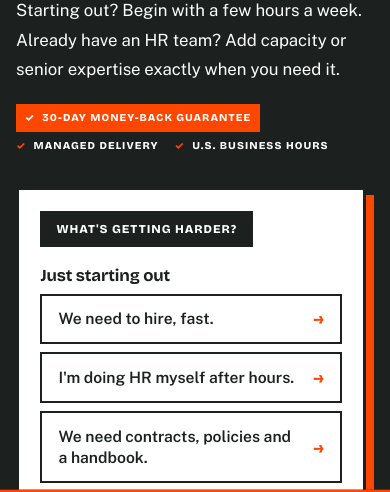
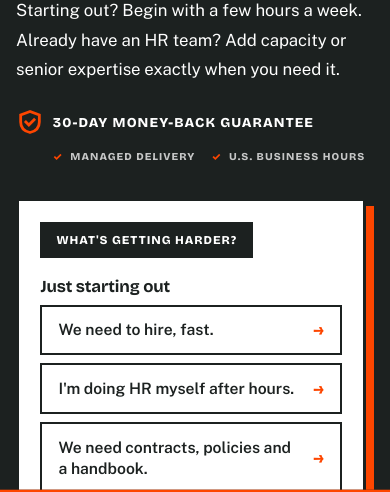
Before and after one commit to sirajsalim/intact-services, a plain HTML site: page index.html in a window 390 px wide. Shown: the part 361-853 px from the top of the page. Drawn offline with nearby package versions, Linux system fonts and the light colour scheme.

Commit message:
Stop the hero trust tags looking like selected options
The orange-filled guarantee tag looked like a selected toggle, and the
outlined tags looked clickable. Show the guarantee as the same shield
line used next to prices, and the other two as plain ticked text.

Co-Authored-By: Claude Opus 5.5 <noreply@anthropic.com>

```diff
--- a/assets/css/site.css
+++ b/assets/css/site.css
@@ -111,11 +111,12 @@ button { font: inherit; color: inherit; cursor: pointer; }
 .hero h1 { margin: 1.1rem 0 1.4rem; font-size: clamp(2.6rem, 1.5rem + 3.6vw, 4.4rem); line-height: .98; letter-spacing: -.045em; text-wrap: balance; }
 .hl { color: var(--o); }
 .lead { max-width: 36rem; font-size: clamp(1.05rem, .95rem + .4vw, 1.1875rem); line-height: 1.75; }
-.hero-tags { display: flex; flex-wrap: wrap; gap: .6rem; margin: 2rem 0 0; padding: 0; list-style: none; }
-.hero-tags li { display: inline-flex; align-items: center; gap: .45rem; border: 2px solid var(--w-25); padding: .45rem .75rem; font-family: var(--ff-h); font-weight: 800; font-size: .72rem; letter-spacing: .1em; text-transform: uppercase; }
+/* Trust line under the hero copy. Plain text, no boxes, so nothing here looks like a button or a selected option. */
+.guarantee.guarantee-hero { margin: 2rem 0 0; font-size: .95rem; }
+.guarantee.guarantee-hero svg { width: 28px; height: 28px; }
+.hero-tags { display: flex; flex-wrap: wrap; gap: .35rem 1.5rem; margin: .7rem 0 0; padding: 0 0 0 calc(28px + .55rem); list-style: none; }
+.hero-tags li { display: inline-flex; align-items: center; gap: .45rem; font-family: var(--ff-h); font-weight: 800; font-size: .72rem; letter-spacing: .1em; text-transform: uppercase; color: var(--w-75); }
 .hero-tags li::before { content: "✓"; color: var(--o); }
-.hero-tags li.is-key { background: var(--o); border-color: var(--o); }
-.hero-tags li.is-key::before { color: var(--w); }
 
 /* In-house comparison under each price: the reason this isn't "just hire someone". */
 .compare { margin: -.5rem 0 .9rem; padding-left: .7rem; border-left: 3px solid var(--o); font-size: .88rem; line-height: 1.45; color: var(--k-80); }
@@ -296,9 +297,9 @@ button { font: inherit; color: inherit; cursor: pointer; }
 @media (max-width: 560px) {
   :root { --pop: 8px; }
   .header-inner .btn-sm { padding: .6rem .8rem; font-size: .78rem; }
-  .hero-tags { margin-top: 1.25rem; gap: .3rem 1rem; }
-  .hero-tags li { padding: 0; border: 0; font-size: .66rem; }
-  .hero-tags li.is-key { padding: .3rem .55rem; }
+  .guarantee.guarantee-hero { margin-top: 1.5rem; font-size: .85rem; }
+  .hero-tags { gap: .3rem 1rem; }
+  .hero-tags li { font-size: .66rem; }
   .panel, .summary, .step-ink { margin-right: var(--pop); }
   .pod-row { grid-template-columns: minmax(0, 1fr) auto; gap: .9rem 1rem; padding: 1rem; }
   .pod-info { grid-column: 1 / -1; }
--- a/index.html
+++ b/index.html
@@ -12,7 +12,7 @@
   <link rel="preconnect" href="https://fonts.gstatic.com" crossorigin>
   <link rel="stylesheet" href="https://fonts.googleapis.com/css2?family=Bricolage+Grotesque:opsz,wght@12..96,700;12..96,800&family=Public+Sans:wght@400;500;600;700&display=swap">
   <!-- Bump ?v= on each release so browsers don't mix old and new files. -->
-  <link rel="stylesheet" href="assets/css/site.css?v=4">
+  <link rel="stylesheet" href="assets/css/site.css?v=5">
 </head>
 <body>
   <a class="skip" href="#main">Skip to content</a>
@@ -43,8 +43,8 @@
           <p class="eyebrow">For startups and established teams</p>
           <h1>Add HR capability, <span class="hl">not HR&nbsp;headcount.</span></h1>
           <p class="lead">Starting out? Begin with a few hours a week. Already have an HR team? Add capacity or senior expertise exactly when you need it.</p>
-          <ul class="hero-tags" aria-label="What you get">
-            <li class="is-key">30-day money-back guarantee</li>
+          <p class="guarantee guarantee-hero"><svg viewBox="0 0 24 24" aria-hidden="true"><path d="M12 3 4 6v6c0 5 3.5 8 8 9 4.5-1 8-4 8-9V6l-8-3Z"/><path d="m8.5 12 2.5 2.5 4.5-4.5"/></svg><span>30-day money-back guarantee</span></p>
+          <ul class="hero-tags" aria-label="Also included">
             <li>Managed delivery</li>
             <li>U.S. business hours</li>
           </ul>
@@ -274,6 +274,6 @@
     </div>
   </dialog>
 
-  <script src="assets/js/site.js?v=4" defer></script>
+  <script src="assets/js/site.js?v=5" defer></script>
 </body>
 </html>
```
